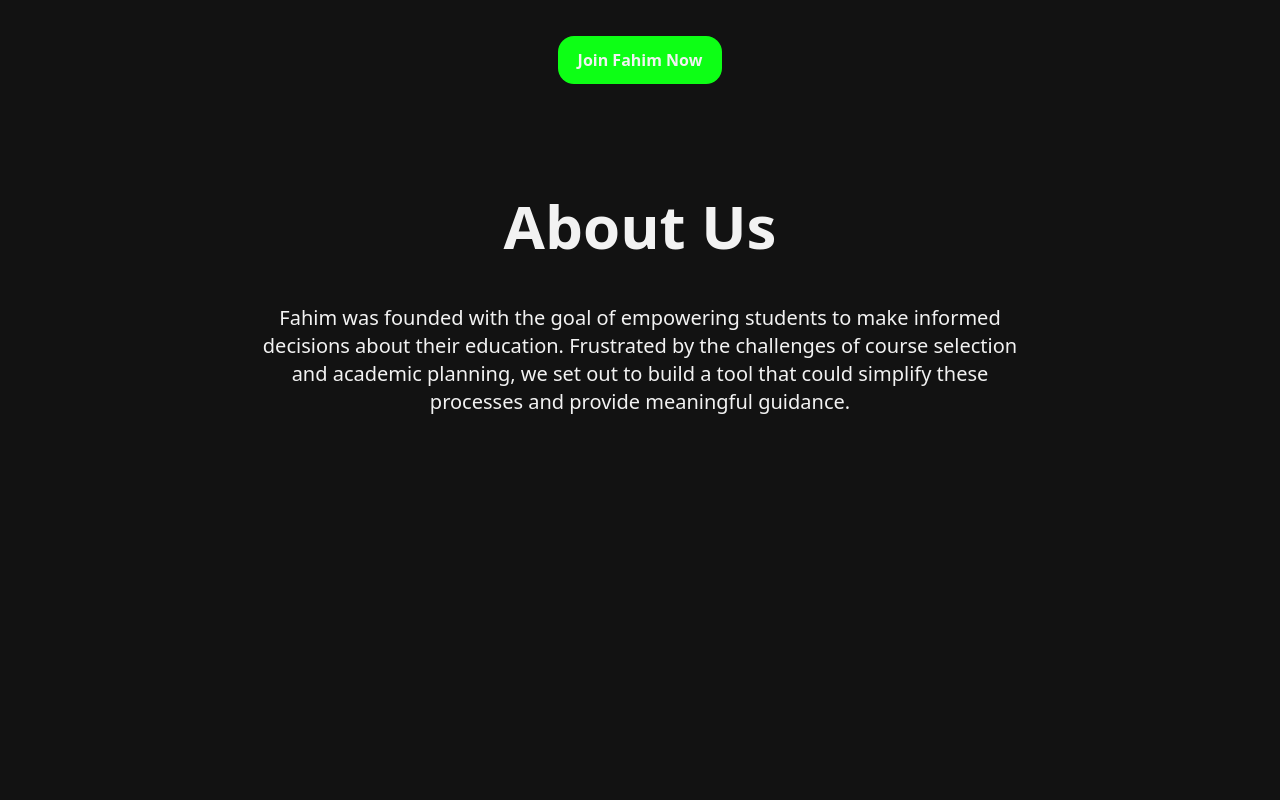
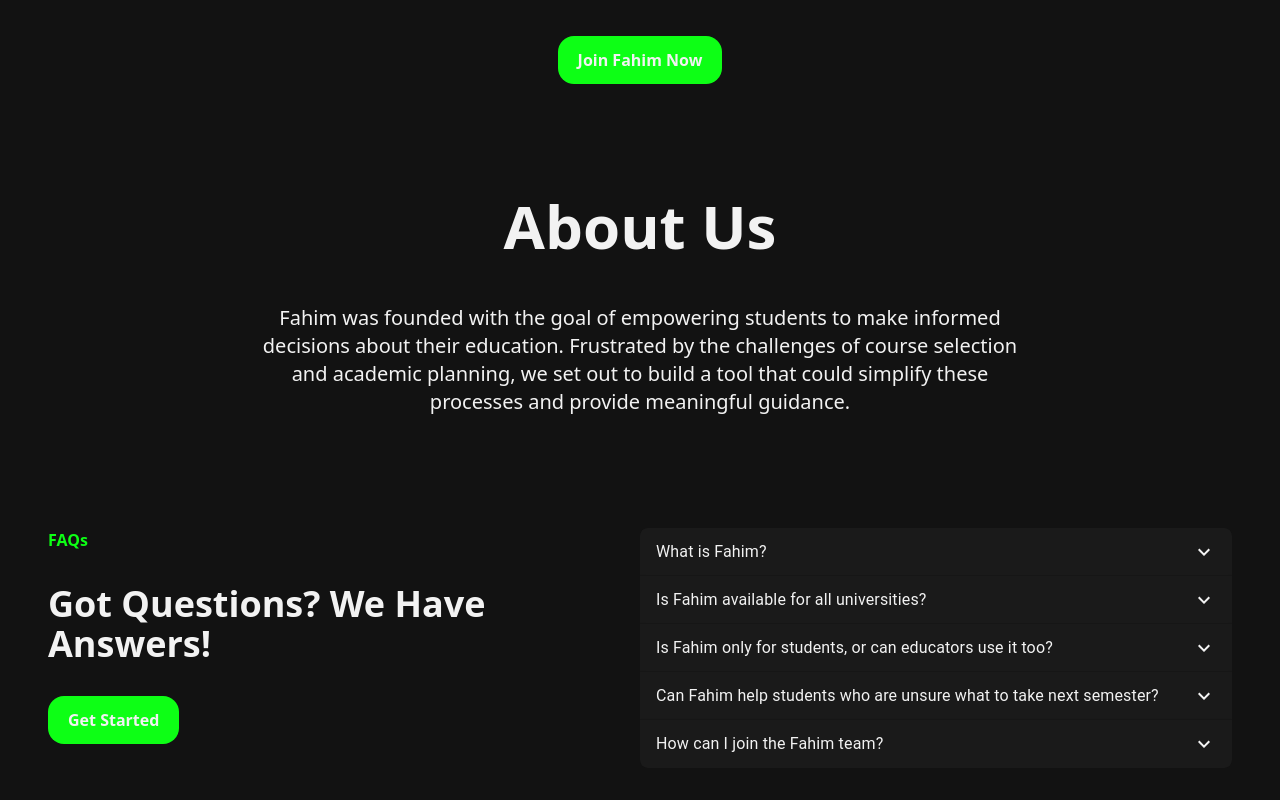
Before and after one commit to Gaurav-Janjvadiya/Fahim-Client, a React (Vite) app: page / in a window 1280 px wide. Shown: the part 2460-3260 px from the top of the page. Built offline with nearby package versions, Linux system fonts and the light colour scheme.

Commit message:
"Height fixed"

```diff
--- a/src/pages/LandingPage.jsx
+++ b/src/pages/LandingPage.jsx
@@ -12,10 +12,10 @@ function LandingPage() {
       <div className="min-h-screen py-12">
         <HowItWorks />
       </div>
-      <div className="min-h-screen py-12">
+      <div className="min-h-fit py-12">
         <About />
       </div>
-      <div className="min-h-screen py-12">
+      <div className="min-h-fit py-12">
         <Faq />
       </div>
     </>
```
